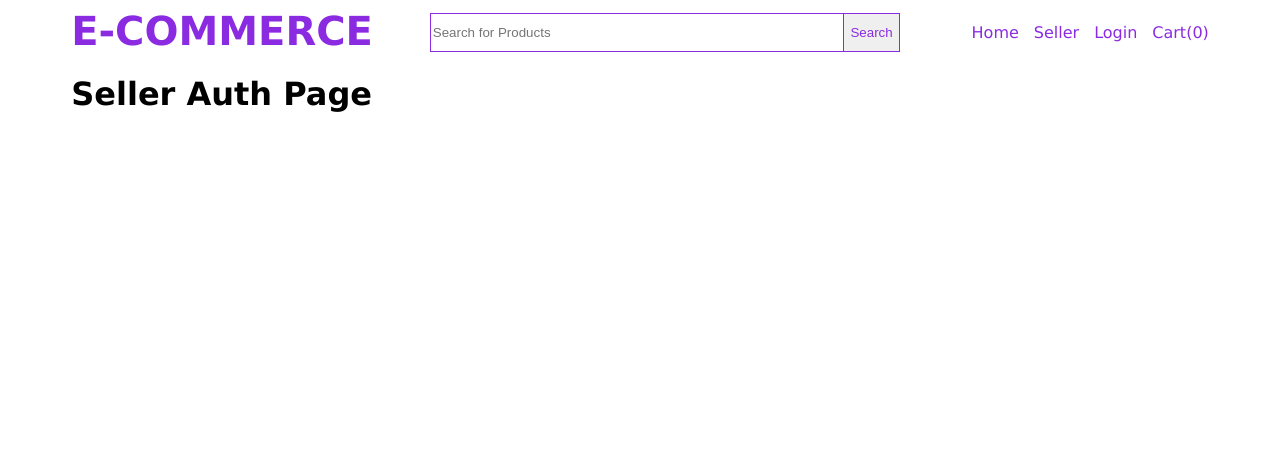
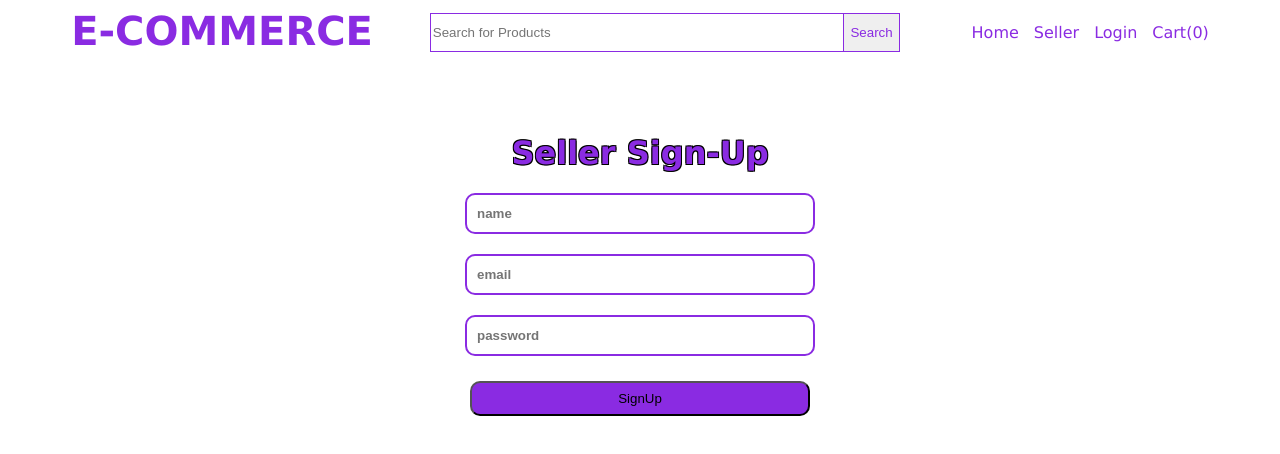
Before and after one commit to Hasul79/E-commerce-Project-Setup-__Angular, an Angular app: page /seller-auth in a window 1280 px wide. Shown: the top 454 px of the page. Built offline with nearby package versions, Linux system fonts and the light colour scheme.

Commit message:
create form

```diff
--- a/src/app/app.module.ts
+++ b/src/app/app.module.ts
@@ -6,6 +6,7 @@ import { HeaderComponent } from './header/header.component';
 import { HomeComponent } from './home/home.component';
 import { SellerAuthComponent } from './seller-auth/seller-auth.component';
 import { AppRoutingModule } from './app-routing.module';
+import { FormsModule } from '@angular/forms';
 
 @NgModule({
   declarations: [
@@ -16,7 +17,8 @@ import { AppRoutingModule } from './app-routing.module';
   ],
   imports: [
     BrowserModule,
-    AppRoutingModule
+    AppRoutingModule,
+    FormsModule
   ],
   providers: [],
   bootstrap: [AppComponent]
--- a/src/app/seller-auth/seller-auth.component.css
+++ b/src/app/seller-auth/seller-auth.component.css
@@ -0,0 +1,12 @@
+.sign-up{
+    text-align: center;
+    margin-top: 80px;
+    margin-bottom: 50px;
+    color:blueviolet;
+}
+
+.h1{
+    color:blueviolet;
+    background-color: white;
+    text-shadow: -1px -1px 0 #000, 1px -1px 0 #000, -1px 1px 0 #000, 1px 1px 0 #000;
+}
--- a/src/app/seller-auth/seller-auth.component.html
+++ b/src/app/seller-auth/seller-auth.component.html
@@ -1 +1,16 @@
-<h1>Seller Auth Page</h1>
+<div class="seller-auth">
+    <div class="sign-up">
+        <h1 class="h1">Seller Sign-Up</h1>
+
+        <form #sellerSignUp="ngForm" (ngSubmit)="signUp(sellerSignUp.value)" class="common-form">
+
+            <input class="form-input" type="text" ngModel name="name" placeholder="name">
+            <input class="form-input" type="text" ngModel name="email" placeholder="email">
+            <input class="form-input" type="password" ngModel name="password" placeholder="password">
+            <button class="form-button">SignUp</button>
+
+        </form>
+    </div>
+
+
+</div>
--- a/src/app/seller-auth/seller-auth.component.ts
+++ b/src/app/seller-auth/seller-auth.component.ts
@@ -1,10 +1,16 @@
-import { Component } from '@angular/core';
+import { Component , OnInit} from '@angular/core';
 
 @Component({
   selector: 'app-seller-auth',
   templateUrl: './seller-auth.component.html',
   styleUrls: ['./seller-auth.component.css']
 })
-export class SellerAuthComponent {
+export class SellerAuthComponent implements OnInit {
+  constructor() {}
 
+  ngOnInit(): void {}
+
+  signUp(data:object):void{
+    console.warn(data)
+  }
 }
--- a/src/styles.css
+++ b/src/styles.css
@@ -5,3 +5,27 @@ body{
     margin-left: 5%;
     margin-right: 5%;
 }
+
+.common-form {
+    display: flex;
+    flex-direction: column;
+    margin: auto;
+    width: 350px;
+    text-align: center;
+}
+.form-input{
+   height: 35px;
+   margin-bottom: 20px;
+   border-radius: 10px;
+   padding-left: 10px;
+   border: 2px solid blueviolet;
+   color:blueviolet;
+   font-weight: bold;
+}
+.form-button{
+    height: 35px;
+    margin: 5px;
+    border-radius: 10px;
+    background-color: blueviolet;
+    cursor: pointer;
+}
```
